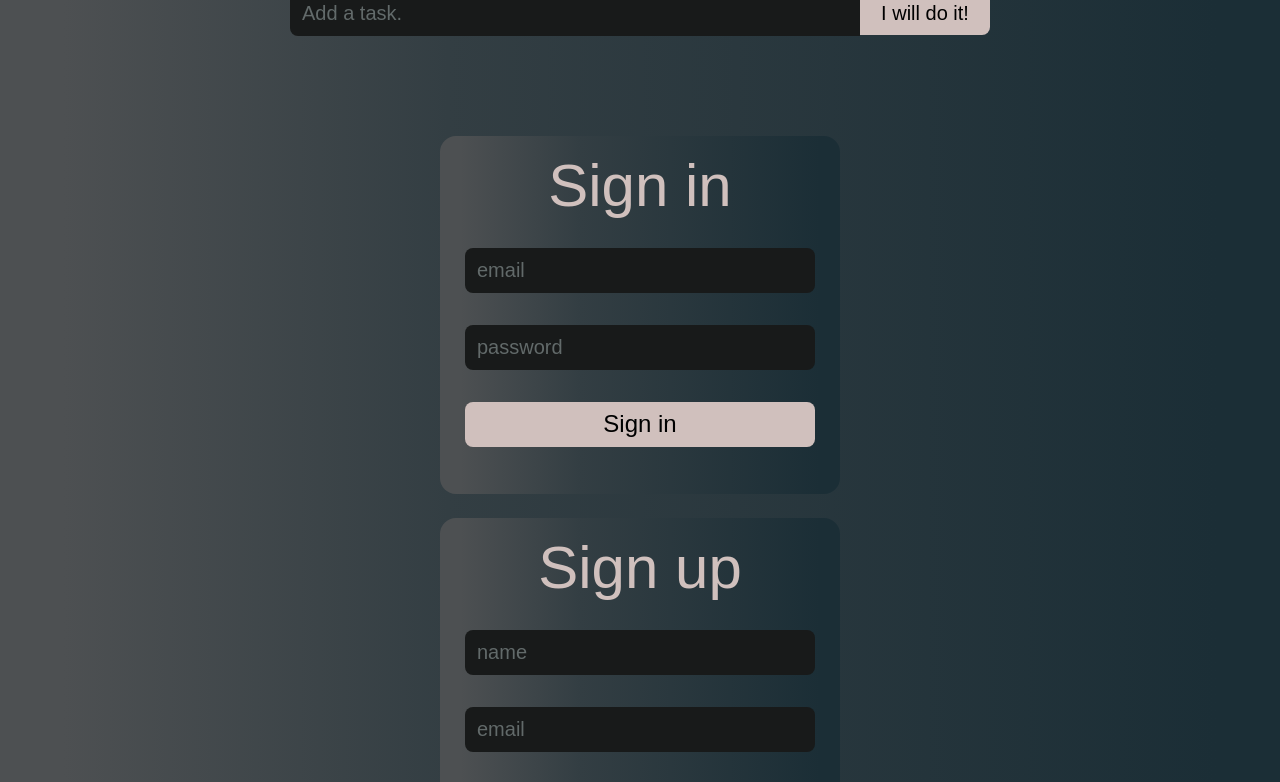
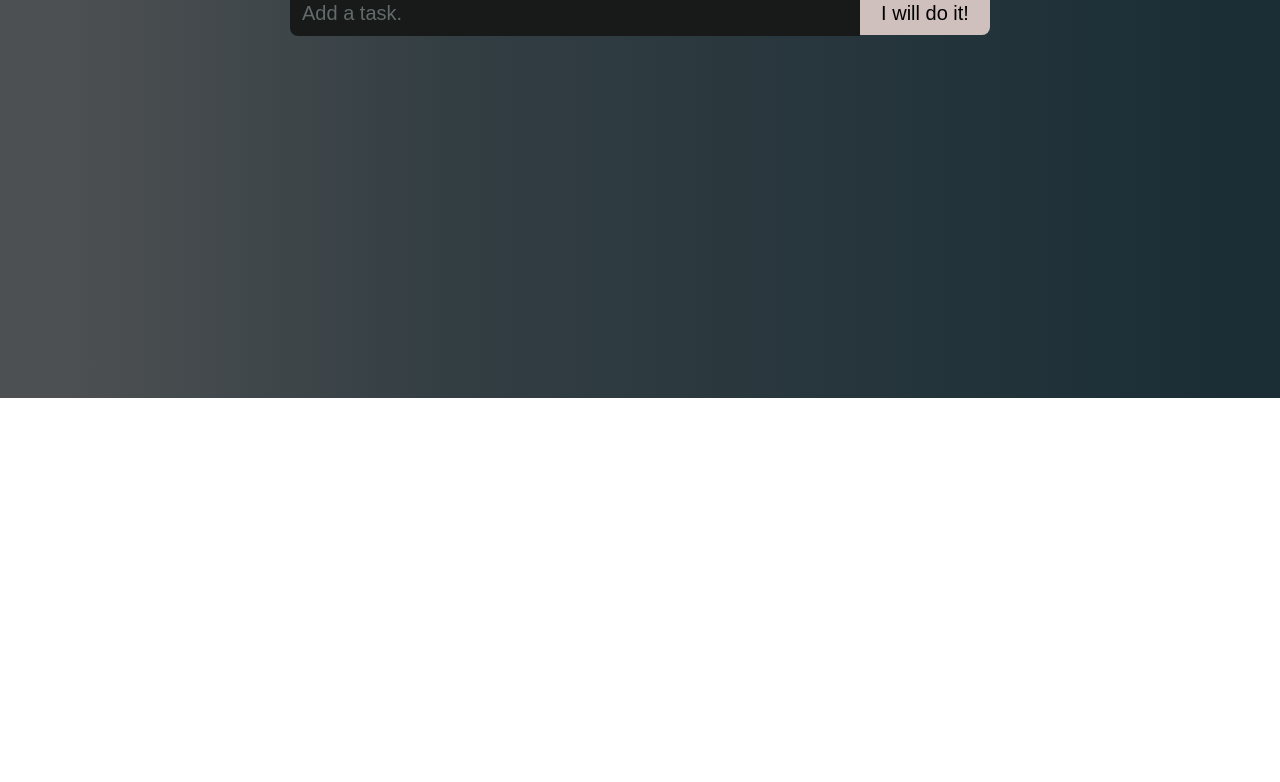
Before and after one commit to BONDI1488/ToDoList_Work, a React (Create React App) app: page / in a window 1280 px wide. Shown: the part 402-1184 px from the top of the page. After the commit the page ends 800 px from the top, so only its background shows below. Built offline with nearby package versions, Linux system fonts and the light colour scheme.

Commit message:
signIN and signUp work, china

```diff
--- a/src/App.js
+++ b/src/App.js
@@ -46,8 +46,8 @@ function App() {
                    onDelete={handleDelete}
                    onHighlight={handleHighlight}
             />
-            <SignIn/>
-            <SignUp/>
+            {/*<SignIn/>*/}
+            {/*<SignUp/>*/}
         </div>
     );
 }
--- a/src/components/SignIn/SignIn.jsx
+++ b/src/components/SignIn/SignIn.jsx
@@ -15,6 +15,23 @@ const SignIn = () => {
             // duration: 1000,
         })
     }, []);
+
+    const handleFormSubmit = (values, { setSubmitting, resetForm }) => {
+        const storedUserData = localStorage.getItem('user');
+
+        if (storedUserData) {
+            const parsedUserData = JSON.parse(storedUserData);
+            if (values.email === parsedUserData.email && values.password === parsedUserData.password) {
+                console.log('Авторизація успішна');
+            } else {
+                console.log('Невірна електронна пошта або пароль');
+            }
+        } else {
+            console.log('Користувача з такою електронною поштою не знайдено');
+        }
+        setSubmitting(false);
+        resetForm();
+    };
 
     return (
         <div>
@@ -34,12 +51,8 @@ const SignIn = () => {
                     }
                     return errors;
                 }}
-                onSubmit={(values, {setSubmitting}) => {
-                    setTimeout(() => {
-                        alert(JSON.stringify(values, null, 2));
-                        setSubmitting(false);
-                    }, 400);
-                }}
+                onSubmit={handleFormSubmit}
+
             >
                 {({
                       values,
@@ -49,6 +62,7 @@ const SignIn = () => {
                       handleBlur,
                       handleSubmit,
                       isSubmitting,
+                      resetForm,
                   }) => (
 
                     <form
--- a/src/components/SignUp/SignUp.jsx
+++ b/src/components/SignUp/SignUp.jsx
@@ -13,6 +13,17 @@ const SignUp = () => {
             // duration: 1000,
         })
     }, []);
+
+    const handleFormSubmit = (values, { setSubmitting,resetForm }) => {
+        // Зберігаємо дані в localStorage
+        localStorage.setItem('user', JSON.stringify(values));
+        setTimeout(() => {
+            console.log(JSON.stringify(values, null, 2));
+            setSubmitting(false);
+        }, 400);
+        resetForm();
+    };
+
 
     return (
         <div>
@@ -34,12 +45,7 @@ const SignUp = () => {
                     }
                     return errors;
                 }}
-                onSubmit={(values, {setSubmitting}) => {
-                    setTimeout(() => {
-                        alert(JSON.stringify(values, null, 2));
-                        setSubmitting(false);
-                    }, 400);
-                }}
+                onSubmit={handleFormSubmit}
             >
                 {({
                       values,
@@ -49,6 +55,7 @@ const SignUp = () => {
                       handleBlur,
                       handleSubmit,
                       isSubmitting,
+                      resetForm,
                   }) => (
                     <form
                         ref={formSignUpRef}
```
